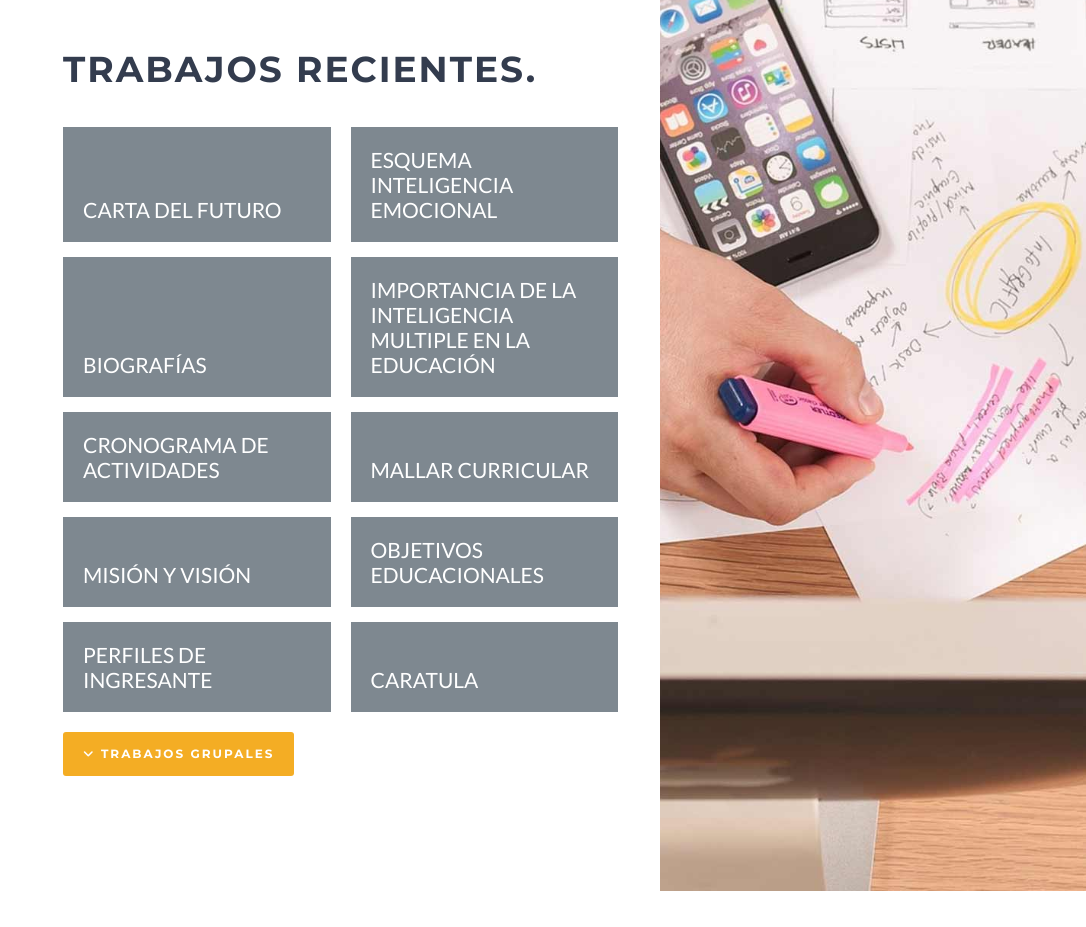
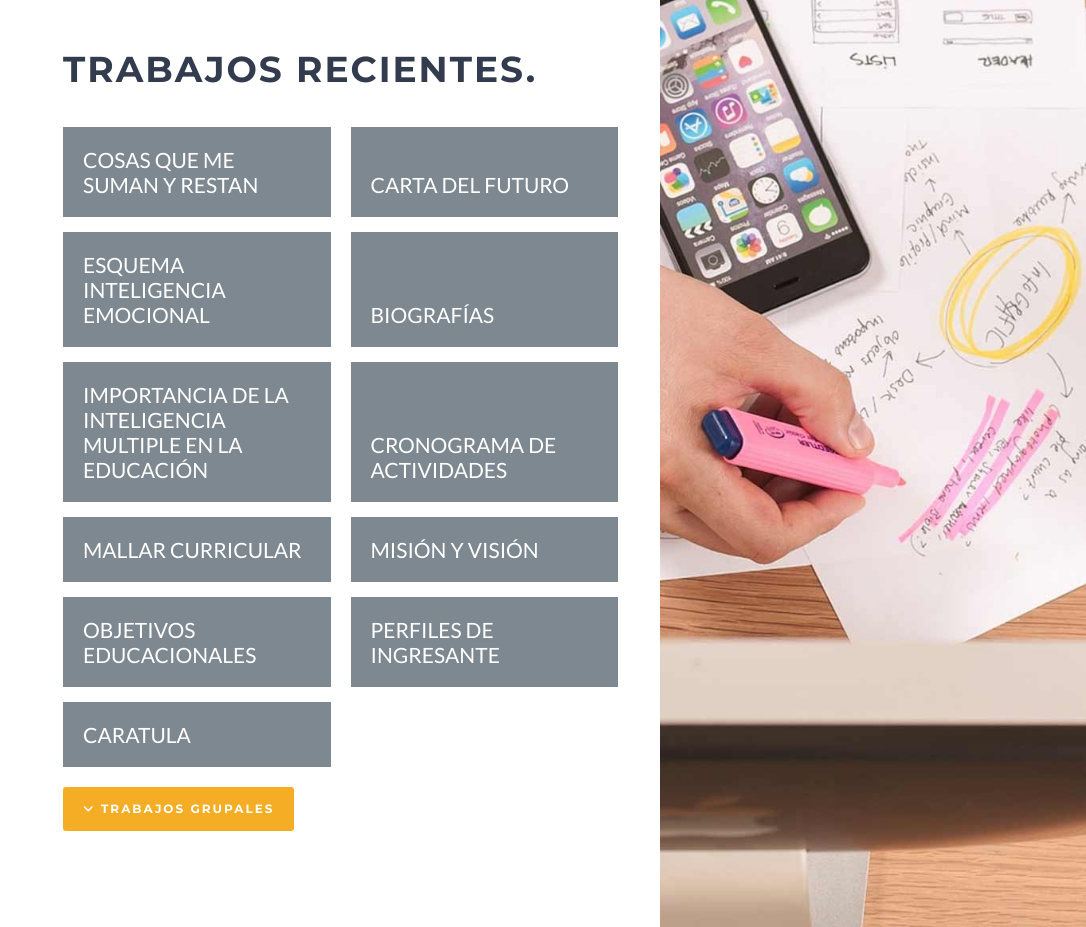
Before and after one commit to bremdows/liderazgo, a plain HTML site: page index.html in a window 1280 px wide. Shown: the part 2440-3367 px from the top of the page, without its empty margins (194-1280 px from the left). Drawn offline with nearby package versions, Linux system fonts and the light colour scheme.

Commit message:
Agrego una nueva tarea
Cosas que me suman y me restan

```diff
--- a/index.html
+++ b/index.html
@@ -81,7 +81,9 @@
                     <h3>Trabajos Recientes.</h3>
                 </header>
                 <div class="contenido">
-
+                    <div class="tarea">
+                        <a href="#" data-enlace="https://www.canva.com/design/DAESkQjB3Uo/view?embed">Cosas que me suman y restan</a>
+                    </div>
                     <div class="tarea">
                         <a href="#" data-enlace="https://www.canva.com/design/DAESkH4ny5Q/view?embed">Carta del futuro</a>
                     </div>
```
